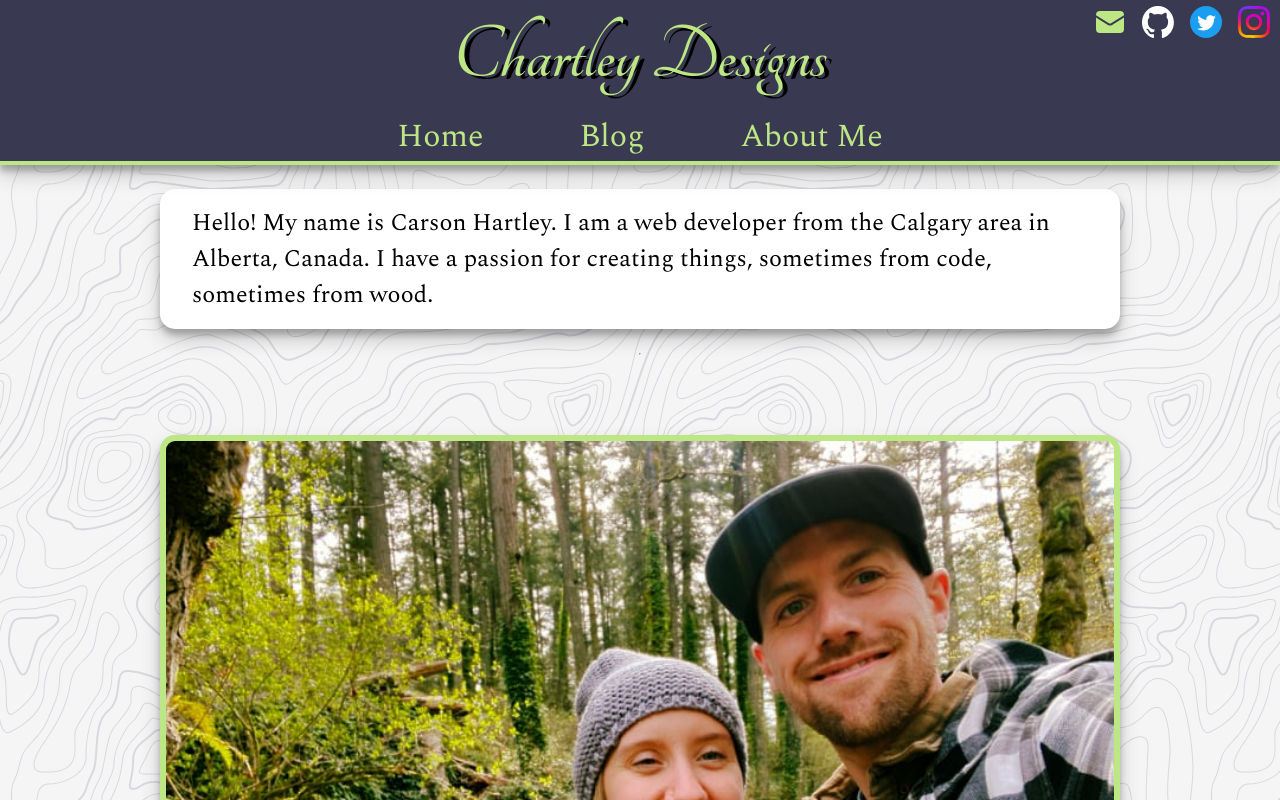
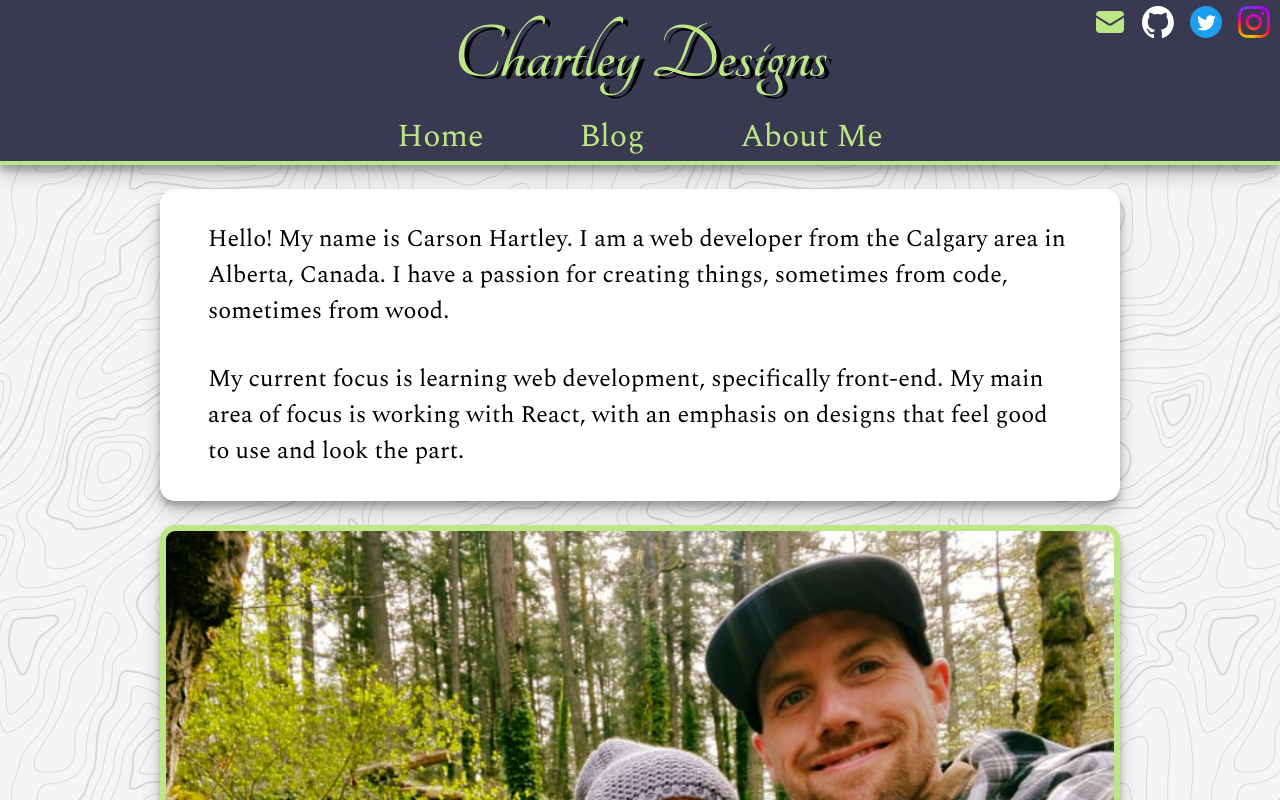
Before and after one commit to chartley1988/chartley-website, a React (Vite) app: page /about-me in a window 1280 px wide. Shown: the top 800 px of the page. Built offline with nearby package versions, Linux system fonts and the light colour scheme.

Commit message:
Code Cleanup

```diff
--- a/src/components/pages/about_me/about_me.css
+++ b/src/components/pages/about_me/about_me.css
@@ -1,5 +1,4 @@
 .about-me {
-    width: 65%;
     height: auto;
 
 
--- a/src/components/pages/about_me/about_me.tsx
+++ b/src/components/pages/about_me/about_me.tsx
@@ -4,16 +4,18 @@ import photo from '../../../images/about_me_photo.jpg';
 
 function AboutMe() {
 	return (
-		<div className='about-me'>
-			<p className='main-container'>
-				Hello! My name is Carson Hartley. I am a web developer from the
-				Calgary area in Alberta, Canada. I have a passion for creating
-				things, sometimes from code, sometimes from wood.
-			</p>
-			<hr />
-			<p>
+		<div className='about-me main'>
+			<section className='main-container'>
+				<p>
+					Hello! My name is Carson Hartley. I am a web developer from the
+					Calgary area in Alberta, Canada. I have a passion for creating
+					things, sometimes from code, sometimes from wood.
+				</p>
 
-			</p>
+				<p>
+					My current focus is learning web development, specifically front-end. My main area of focus is working with React, with an emphasis on designs that feel good to use and look the part.
+				</p>
+			</section>
 			<img className='main-container' src={photo} alt="Photo of Me"></img>
 		</div>
 	);
--- a/src/components/pages/blog/blog.tsx
+++ b/src/components/pages/blog/blog.tsx
@@ -5,13 +5,7 @@ import getBlogData from './getBlogData';
 import { useLoaderData } from 'react-router';
 
 function Blog() {
-	const data: any = useLoaderData();
-
-	const [blogPosts, setBlogPosts] = useState(data);
-
-	const loading = () => {
-		return <p>Loading</p>;
-	};
+	const blogPosts: any = useLoaderData();
 
 	return (
 		<ul className='blog'>
--- a/src/components/pages/blog/getBlogData.tsx
+++ b/src/components/pages/blog/getBlogData.tsx
@@ -1,6 +1,5 @@
 import React, { useEffect, useState } from 'react';
 import './blog.css';
-import BlogData from '../../../data/blog_data';
 import BlogPost from './post';
 import { Link } from 'react-router-dom';
 
--- a/src/components/pages/blog/getBlogPostData.tsx
+++ b/src/components/pages/blog/getBlogPostData.tsx
@@ -1,6 +1,5 @@
 import React, { useEffect, useState } from 'react';
 import './blog.css';
-import BlogData from '../../../data/blog_data';
 import BlogPost from './post';
 import { Link, useParams } from 'react-router-dom';
 
--- a/src/components/pages/blog/post.tsx
+++ b/src/components/pages/blog/post.tsx
@@ -12,7 +12,7 @@ interface BlogPostType {
 
 function PostListing ({title, post_date, post_id}: BlogPostType) {
     return <li className="blog-list-entry main-container">
-        <Link to={'/blog' + `/${post_id}/`}>
+        <Link to={`/blog/${post_id}/`}>
             {title}
         </Link>
             <p>{post_date}</p>
--- a/src/components/pages/blog_post/blog_post.tsx
+++ b/src/components/pages/blog_post/blog_post.tsx
@@ -1,4 +1,3 @@
-import { useState } from 'react';
 import { useLoaderData } from 'react-router-dom';
 import ReactMarkdown from 'react-markdown';
 import './blog_post.css';
@@ -7,7 +6,7 @@ function BlogPost() {
 	const data: any = useLoaderData();
 	console.log(data);
 
-	const [postData, setPostData] = useState(data[0]);
+	const postData = data[0];
 
 	return (
 		<div className='main-container blog-post'>
```
